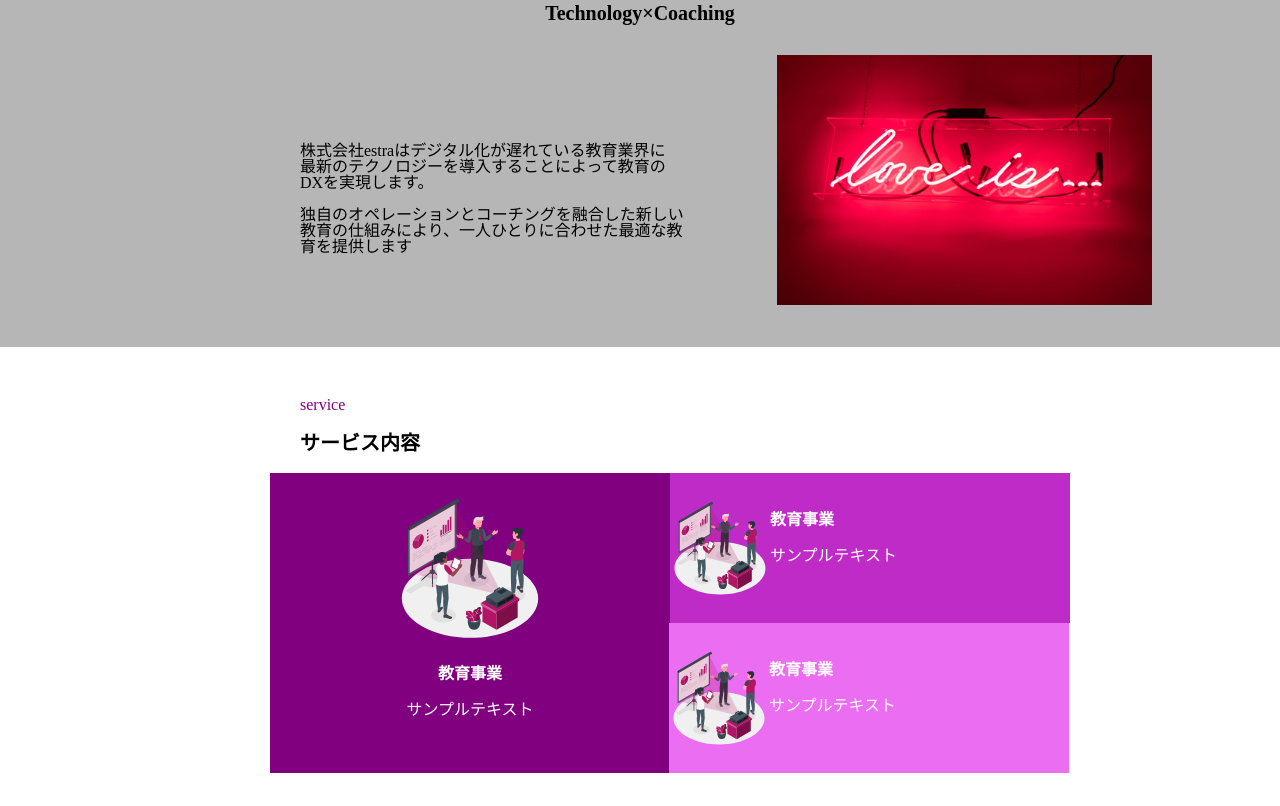
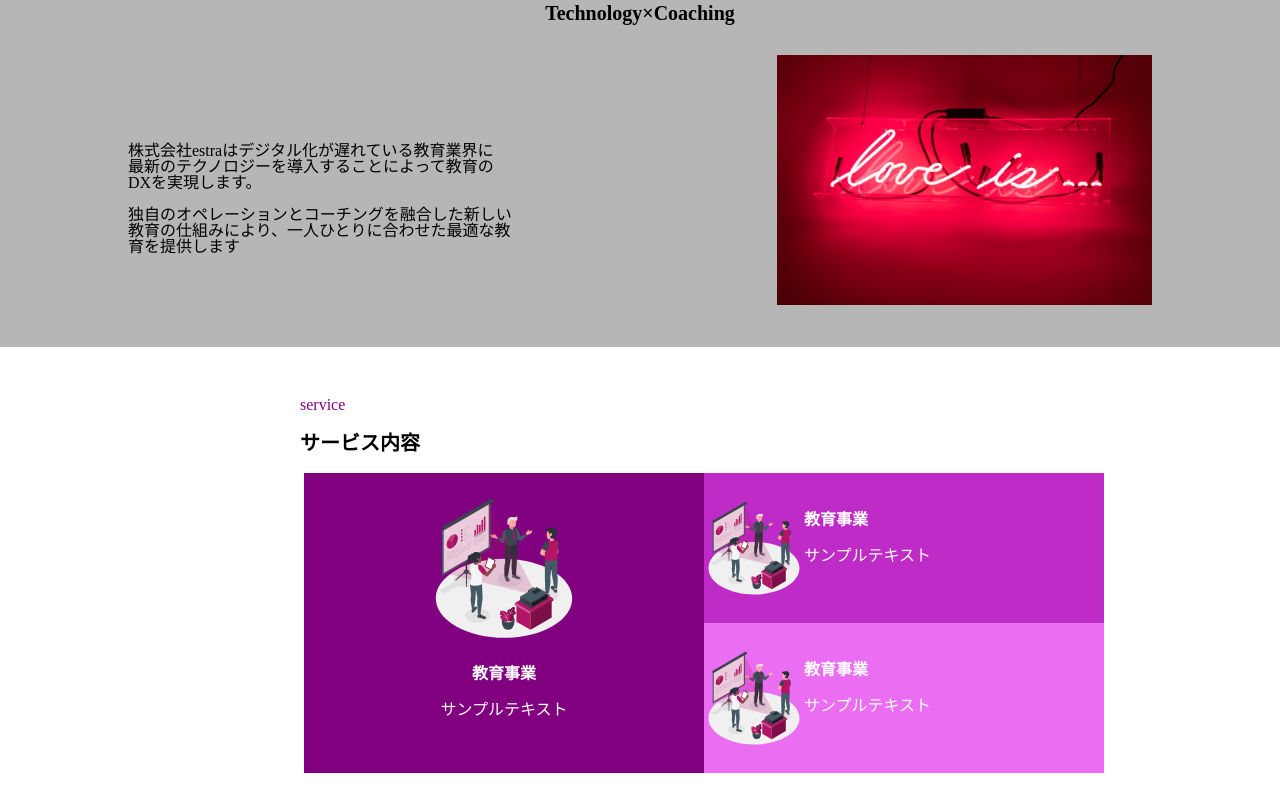
Before and after one commit to noahmeru/web-kadai, a plain HTML site: page index.html in a window 1280 px wide. Shown: the part 1054-1860 px from the top of the page. Drawn offline with Linux system fonts and the light colour scheme.

Commit message:
nineth commit

```diff
--- a/css/style.css
+++ b/css/style.css
@@ -119,7 +119,7 @@ a {
   right: 10%;
 }
 .about-text{
-  margin: 100px 0 0 300px;
+  margin: 100px 0 0 10%;
   display: inline-block;
 }
 .service-rogo{
@@ -140,20 +140,27 @@ a {
   margin-top: 20px;
   margin-bottom: 20px;
 }
+.service-card-card{
+  display: flex;
+  justify-content: center;
+  margin-bottom: 80px;
+}
+.service-card-card-card{
+  position: relative;
+}
 .service-card-1{
   color:#fff;
   background-color: purple;
   height: 300px;
   width: 400px;
   text-align: center;
-  margin-left: 270px;
+  margin-left: 10%;
 }
 .service-card-2{
   color: #fff;
   background-color: rgb(191, 43, 199);
   height: 150px;
   width: 400px;
-  transform: translate(670px,-300px);
   display: inline-flex;
   align-items: center;
 }
@@ -170,9 +177,11 @@ a {
   background-color: rgb(235, 109, 242);
   height: 150px;
   width: 400px;
-  transform: translate(265px,-150px);
   display: inline-flex;
   align-items: center;
+  position: absolute;
+  top: 150px;
+  right: 0px;
 }
 .service-card-img-3{
   height: 100px;
@@ -331,8 +340,7 @@ position: relative;
   display: block;
   border: none;
   height: 50px;
-  width: 1200px;
-  margin-left: 100px;
+  width: 100%;
   caret-color: rgb(171, 54, 182);
 }
 .form-btn{
--- a/index.html
+++ b/index.html
@@ -94,6 +94,7 @@
           サンプルテキスト
         </p>
       </div>
+      <div class="service-card-card-card">
         <div class="service-card-2">
           <img src="./img/service__first.svg" alt="" class="service-card-img-2">
           <div>
@@ -114,6 +115,7 @@
             <p class="service-card-text">
               サンプルテキスト
             </p>
+          </div>
         </div>
       </div>
     </div>
```
Lines whose indentation alone changed are shown as unchanged.
